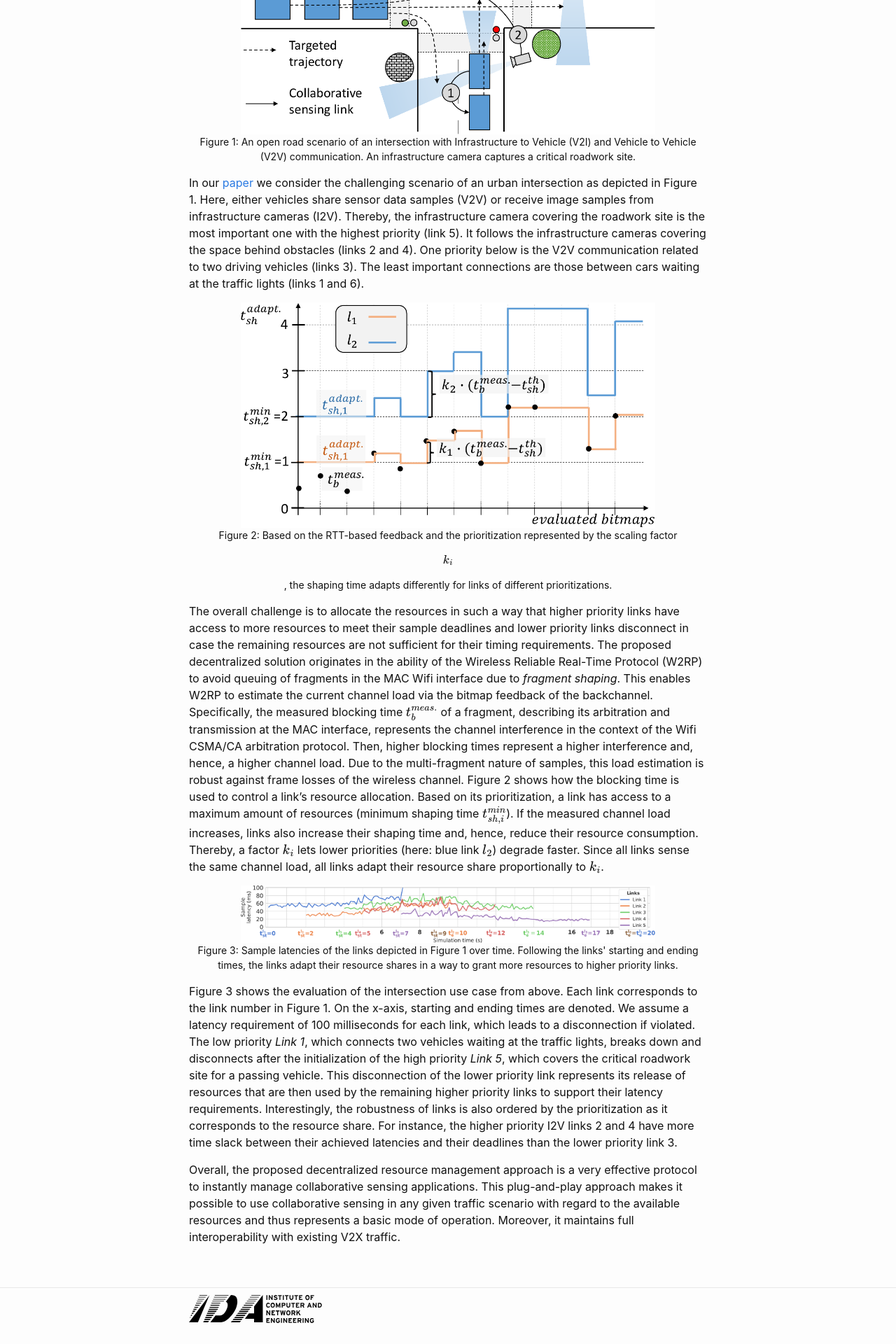
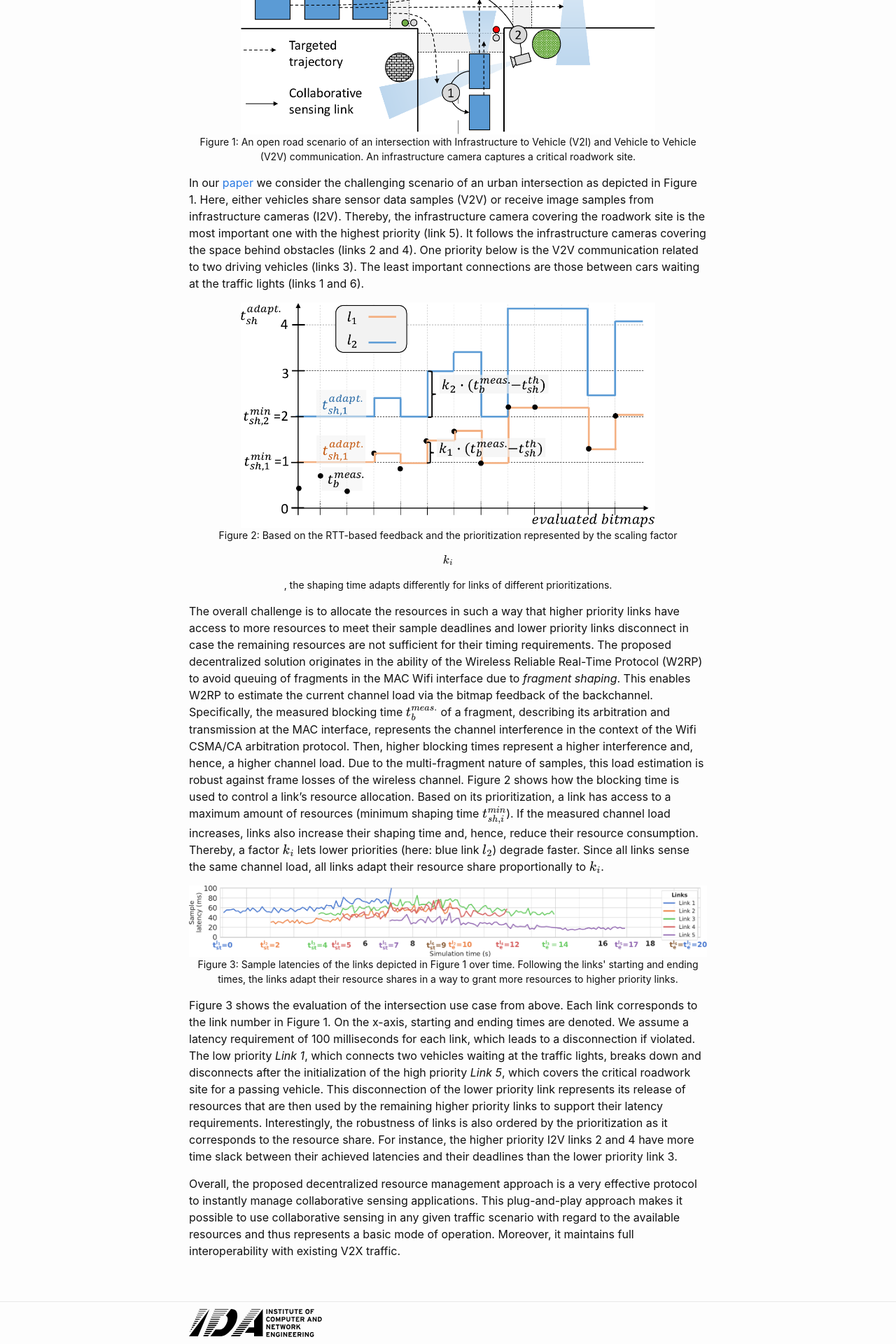
Before and after one commit to IDA-TUBS/lotus, a Jekyll site: the page built from docs/collections/_robustness/03_decentral_coordination.md, in a window 1280 px wide. Shown: the part 750-2670 px from the top of the page at 70% size. Built offline with Jekyll 4.4.1, drawn with Linux system fonts in a browser that asks for light colours; formulas are drawn with MathJax 3.

Commit message:
increase size of figure

```diff
--- a/docs/collections/_robustness/03_decentral_coordination.md
+++ b/docs/collections/_robustness/03_decentral_coordination.md
@@ -29,7 +29,7 @@ The overall challenge is to allocate the resources in such a way that higher pri
 
 <div class="figure">
 <figure>
-<img style="width:80%;" src="{{site.baseurl}}/robustness/figures/03_adaptive_sample_latencies.png" alt="FFigure 3: Sample latencies of the links depicted in Figure 1 over time. Following the links' starting and ending times, the links adapt their resource shares in a way to grant more resources to higher priority links."/>
+<img style="width:100%;" src="{{site.baseurl}}/robustness/figures/03_adaptive_sample_latencies.png" alt="FFigure 3: Sample latencies of the links depicted in Figure 1 over time. Following the links' starting and ending times, the links adapt their resource shares in a way to grant more resources to higher priority links."/>
 <figcaption>Figure 3: Sample latencies of the links depicted in Figure 1 over time. Following the links' starting and ending times, the links adapt their resource shares in a way to grant more resources to higher priority links.</figcaption>
 </figure>
 </div>
```
